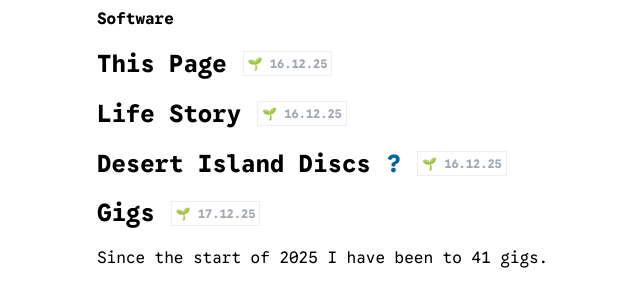
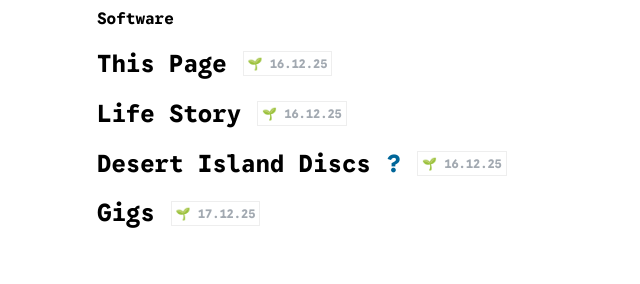
Before and after one commit to roryjamesallen/hogsite, a PHP site: page /rory/index.php in a window 1280 px wide. Shown: the part 499-783 px from the top of the page, without its empty margins (143-783 px from the left). After the commit the page ends 727 px from the top, so only its background shows below. Run offline with PHP 8.4, Linux system fonts and the light colour scheme.

Commit message:
dont expand gigs on load

```diff
--- a/rory/index.php
+++ b/rory/index.php
@@ -590,7 +590,7 @@
      });
 
      document.querySelectorAll(".collapsible").forEach(element => {
-	 if (!["me","about","gigs"].includes(element.id)){
+	 if (!["me","about"].includes(element.id)){
 	     element.classList.add("collapsed");
 	 }
 	 element.querySelectorAll("h2,h3,h4,h5")[0].addEventListener("click", () => { toggleCollapse(element) });
```
